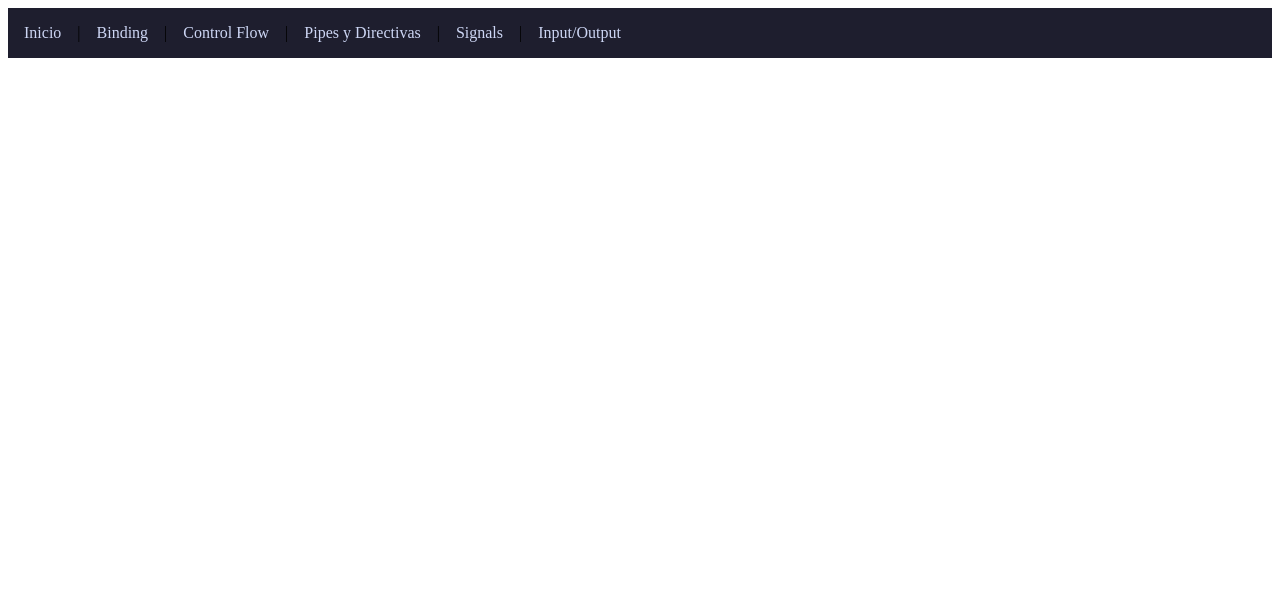
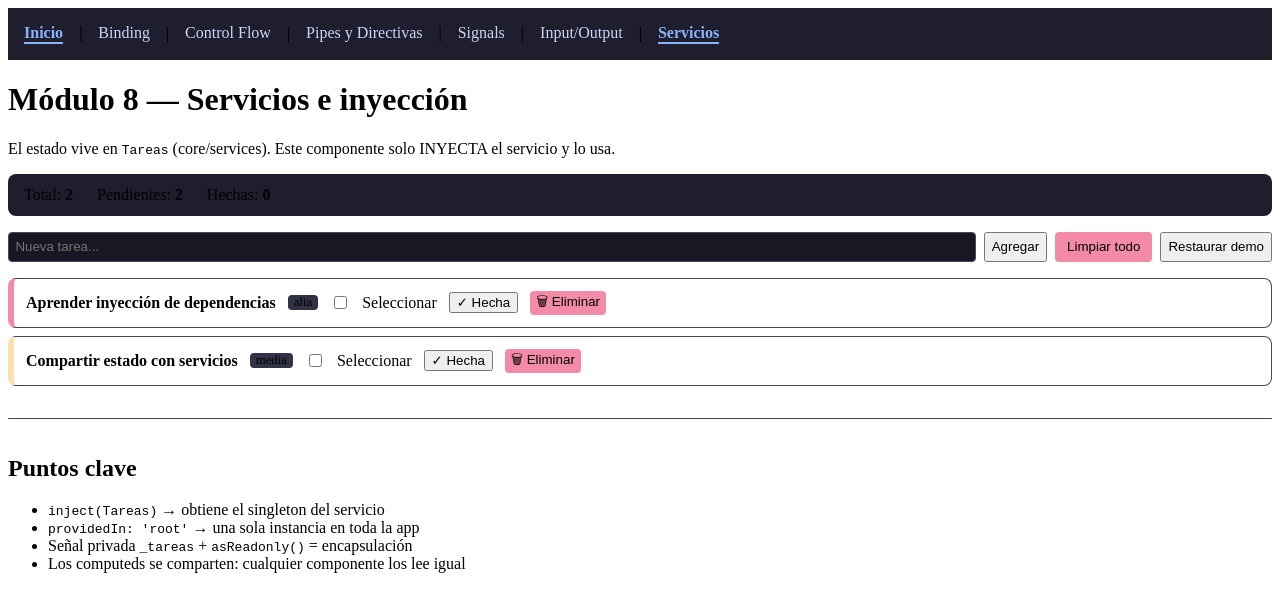
Before and after one commit to Motoerick92/curso-angular-ia, an Angular app: page /servicios in a window 1280 px wide. Before the commit this address led to /. Shown: the top 612 px of the page. Built offline with nearby package versions, Linux system fonts and the light colour scheme.

Commit message:
feat: modulo 8 - servicios con inject() singleton y estado compartido

```diff
--- a/src/app/app.html
+++ b/src/app/app.html
@@ -6,7 +6,8 @@
   <a routerLink="/control-flow" routerLinkActive="activo">Control Flow</a> |
   <a routerLink="/pipes-directivas" routerLinkActive="activo">Pipes y Directivas</a> |
   <a routerLink="/signals" routerLinkActive="activo">Signals</a> |
-  <a routerLink="/io" routerLinkActive="activo">Input/Output</a>
+  <a routerLink="/io" routerLinkActive="activo">Input/Output</a> |
+  <a routerLink="/servicios" routerLinkActive="activo">Servicios</a>
 </nav>
 
 <main>
--- a/src/app/app.routes.ts
+++ b/src/app/app.routes.ts
@@ -5,6 +5,7 @@
 import { PipesDirectivas } from './features/pipes-directivas/pipes-directivas';
 import { Signals } from './features/signals/signals';
 import { Io } from './features/io/io';
+import { Servicios } from './features/servicios/servicios';
 
 export const routes: Routes = [
   { path: '', component: Inicio },
@@ -12,5 +13,6 @@
   { path: 'control-flow', component: ControlFlow },
   { path: 'pipes-directivas', component: PipesDirectivas },
   { path: 'signals', component: Signals },
-  { path: 'io', component: Io },          // Módulo 7: inputs/outputs
+  { path: 'io', component: Io },
+  { path: 'servicios', component: Servicios },   // Módulo 8: servicios
 ];
--- /dev/null
+++ b/src/app/core/services/tareas.ts
@@ -0,0 +1,68 @@
+import { computed, Injectable, signal } from '@angular/core';
+import type { Tarea } from '../../features/io/tarjeta-tarea/tarjeta-tarea';
+
+// ═══════════════════════════════════════════════════════════════
+// SERVICIO = clase con lógica/estado COMPARTIDO entre componentes.
+// providedIn: 'root' → Angular crea UNA SOLA instancia (singleton)
+// y la comparte en toda la app.
+// ═══════════════════════════════════════════════════════════════
+@Injectable({
+  providedIn: 'root',
+})
+export class Tareas {
+  // Estado PRIVADO: solo el servicio puede escribirlo
+  // (guion bajo = convención de privado)
+  private _tareas = signal<Tarea[]>([
+    { id: 1, titulo: 'Aprender inyección de dependencias', prioridad: 'alta', hecha: false },
+    { id: 2, titulo: 'Compartir estado con servicios', prioridad: 'media', hecha: false },
+  ]);
+
+  // Exposición PÚBLICA de solo lectura: .asReadonly()
+  // Los componentes LEEN pero NO pueden modificar directamente.
+  // Solo el servicio decide cuándo cambiar el estado.
+  readonly tareas = this._tareas.asReadonly();
+
+  // Derivados públicos: accesibles desde cualquier componente
+  readonly total = computed(() => this._tareas().length);
+  readonly completadas = computed(() => this._tareas().filter((t) => t.hecha).length);
+  readonly pendientes = computed(() => this.total() - this.completadas());
+  readonly hayTareas = computed(() => this.total() > 0);
+
+  // ── Métodos públicos = API del servicio ──
+  // Los componentes llaman ESTOS métodos para cambiar estado.
+  // El componente nunca hace update() directo.
+
+  agregar(titulo: string, prioridad: Tarea['prioridad'] = 'media'): void {
+    const maxId = this._tareas().length
+      ? Math.max(...this._tareas().map((t) => t.id))
+      : 0;
+    const nueva: Tarea = {
+      id: maxId + 1,
+      titulo: titulo.trim(),
+      prioridad,
+      hecha: false,
+    };
+    this._tareas.update((lista) => [...lista, nueva]);
+  }
+
+  alternar(id: number): void {
+    this._tareas.update((lista) =>
+      lista.map((t) => (t.id === id ? { ...t, hecha: !t.hecha } : t)),
+    );
+  }
+
+  eliminar(id: number): void {
+    this._tareas.update((lista) => lista.filter((t) => t.id !== id));
+  }
+
+  limpiar(): void {
+    this._tareas.set([]);
+  }
+
+  restaurarDemo(): void {
+    this._tareas.set([
+      { id: 1, titulo: 'Aprender inyección de dependencias', prioridad: 'alta', hecha: false },
+      { id: 2, titulo: 'Compartir estado con servicios', prioridad: 'media', hecha: false },
+    ]);
+  }
+}
--- /dev/null
+++ b/src/app/features/servicios/servicios.css
@@ -0,0 +1,39 @@
+.stats {
+  display: flex;
+  gap: 1.5rem;
+  background: #1e1e2e;
+  padding: 0.75rem 1rem;
+  border-radius: 8px;
+  margin-bottom: 1rem;
+}
+
+.acciones {
+  display: flex;
+  gap: 0.5rem;
+  margin-bottom: 1rem;
+  flex-wrap: wrap;
+}
+
+.acciones input {
+  flex: 1;
+  min-width: 180px;
+  padding: 0.4rem;
+  border-radius: 4px;
+  border: 1px solid #45475a;
+  background: #181825;
+  color: #cdd6f4;
+}
+
+.danger {
+  background: #f38ba8;
+  border: none;
+  border-radius: 4px;
+  padding: 0.4rem 0.75rem;
+  cursor: pointer;
+}
+
+.nota {
+  margin-top: 2rem;
+  border-top: 1px solid #45475a;
+  padding-top: 1rem;
+}
--- /dev/null
+++ b/src/app/features/servicios/servicios.html
@@ -0,0 +1,49 @@
+<h1>Módulo 8 — Servicios e inyección</h1>
+<p>
+  El estado vive en <code>Tareas</code> (core/services).
+  Este componente solo INYECTA el servicio y lo usa.
+</p>
+
+<!-- ── Panel de estadísticas: derivados computeds del servicio ── -->
+<div class="stats">
+  <span>Total: <strong>{{ tareasSvc.total() }}</strong></span>
+  <span>Pendientes: <strong>{{ tareasSvc.pendientes() }}</strong></span>
+  <span>Hechas: <strong>{{ tareasSvc.completadas() }}</strong></span>
+</div>
+
+<!-- ── Formulario para agregar ── -->
+<!-- Template reference #nuevaTarea → variable local del DOM -->
+<div class="acciones">
+  <input #nuevaTarea
+         type="text"
+         placeholder="Nueva tarea..."
+         (keyup.enter)="alAgregar(nuevaTarea.value); nuevaTarea.value=''" />
+  <button (click)="alAgregar(nuevaTarea.value); nuevaTarea.value=''">Agregar</button>
+  <button class="danger" (click)="alLimpiar()">Limpiar todo</button>
+  <button (click)="alRestaurar()">Restaurar demo</button>
+</div>
+
+<!-- ── Lista delegada al mismo componente HIJO de M7 ── -->
+<!-- Reutilización: misma tarjeta, datos distintos (del servicio) -->
+@if (!tareasSvc.hayTareas()) {
+  <p><em>No hay tareas. ¡Agrega una!</em></p>
+} @else {
+  @for (tarea of tareasSvc.tareas(); track tarea.id) {
+    <!-- Reutilizamos TarjetaTarea SIN seleccionada (model opcional) -->
+    <app-tarjeta-tarea
+      [tarea]="tarea"
+      (hechaCambiada)="alCambiarHecha(tarea.id, $event)"
+      (eliminar)="alEliminar($event)"
+    />
+  }
+}
+
+<section class="nota">
+  <h2>Puntos clave</h2>
+  <ul>
+    <li><code>inject(Tareas)</code> → obtiene el singleton del servicio</li>
+    <li><code>providedIn: 'root'</code> → una sola instancia en toda la app</li>
+    <li>Señal privada <code>_tareas</code> + <code>asReadonly()</code> = encapsulación</li>
+    <li>Los computeds se comparten: cualquier componente los lee igual</li>
+  </ul>
+</section>
--- /dev/null
+++ b/src/app/features/servicios/servicios.ts
@@ -0,0 +1,44 @@
+import { Component, inject } from '@angular/core';
+import { Tareas } from '../../core/services/tareas';
+import { TarjetaTarea } from '../io/tarjeta-tarea/tarjeta-tarea';
+
+// ═══════════════════════════════════════════════════════════════
+// DEMOSTRACIÓN: inyectamos el servicio y leemos el estado compartido.
+// NADA del estado vive aquí — solo lo "consume".
+// ═══════════════════════════════════════════════════════════════
+@Component({
+  selector: 'app-servicios',
+  imports: [TarjetaTarea],
+  templateUrl: './servicios.html',
+  styleUrl: './servicios.css',
+})
+export class Servicios {
+  // inject(): forma moderna de inyección de dependencias.
+  // Alternativa: constructor(private tareas: Tareas).
+  // inject() es más limpio y funciona fuera del constructor.
+  protected readonly tareasSvc = inject(Tareas);
+
+  // Métodos DELEGACIÓN: el componente traduce eventos del hijo
+  // a llamadas al servicio. El servicio decide qué hacer.
+  alAgregar(titulo: string): void {
+    if (!titulo.trim()) return;               // validación mínima
+    this.tareasSvc.agregar(titulo, 'media');
+  }
+
+  alCambiarHecha(id: number, hecha: boolean): void {
+    // El servicio ya sabe cómo alternar — pasamos el id y el nuevo estado
+    this.tareasSvc.alternar(id);
+  }
+
+  alEliminar(id: number): void {
+    this.tareasSvc.eliminar(id);
+  }
+
+  alLimpiar(): void {
+    this.tareasSvc.limpiar();
+  }
+
+  alRestaurar(): void {
+    this.tareasSvc.restaurarDemo();
+  }
+}
```
Also changed, not shown: 3 other files (tests, documents, lock files or other folders).
